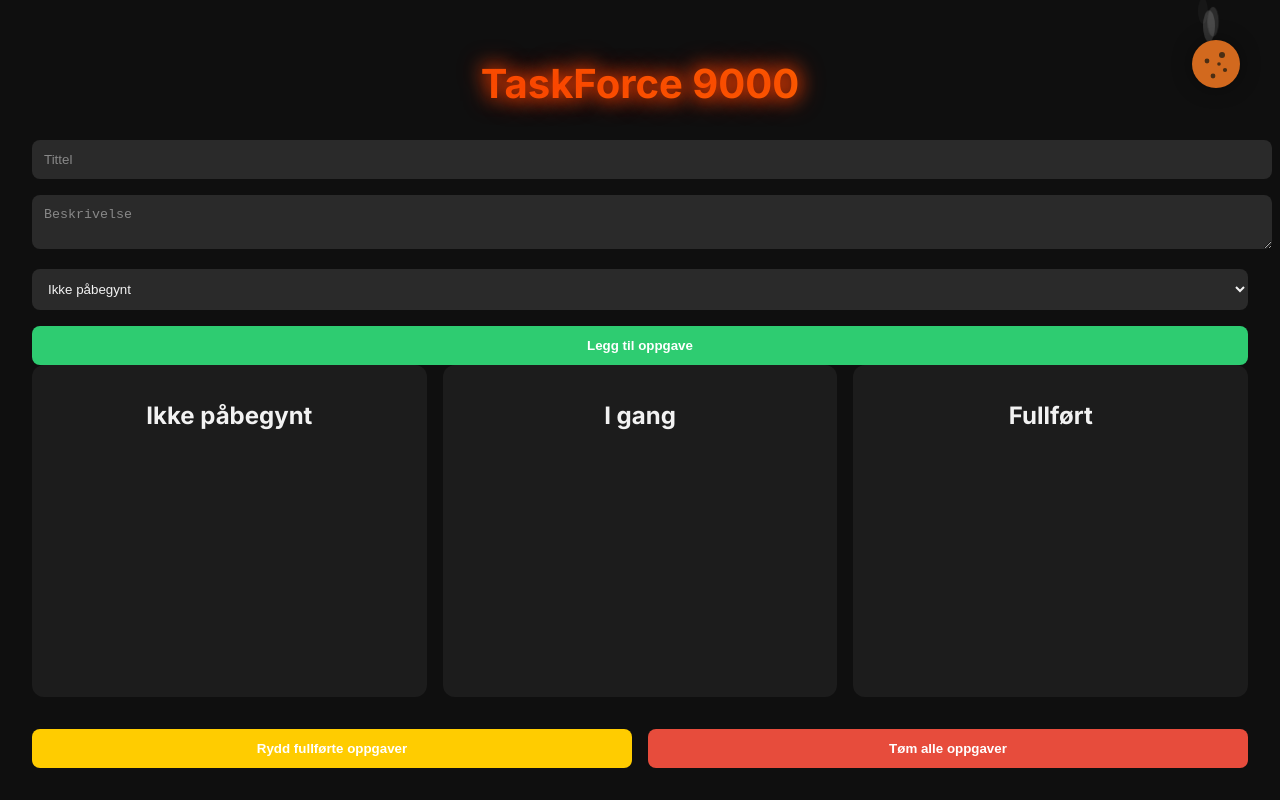
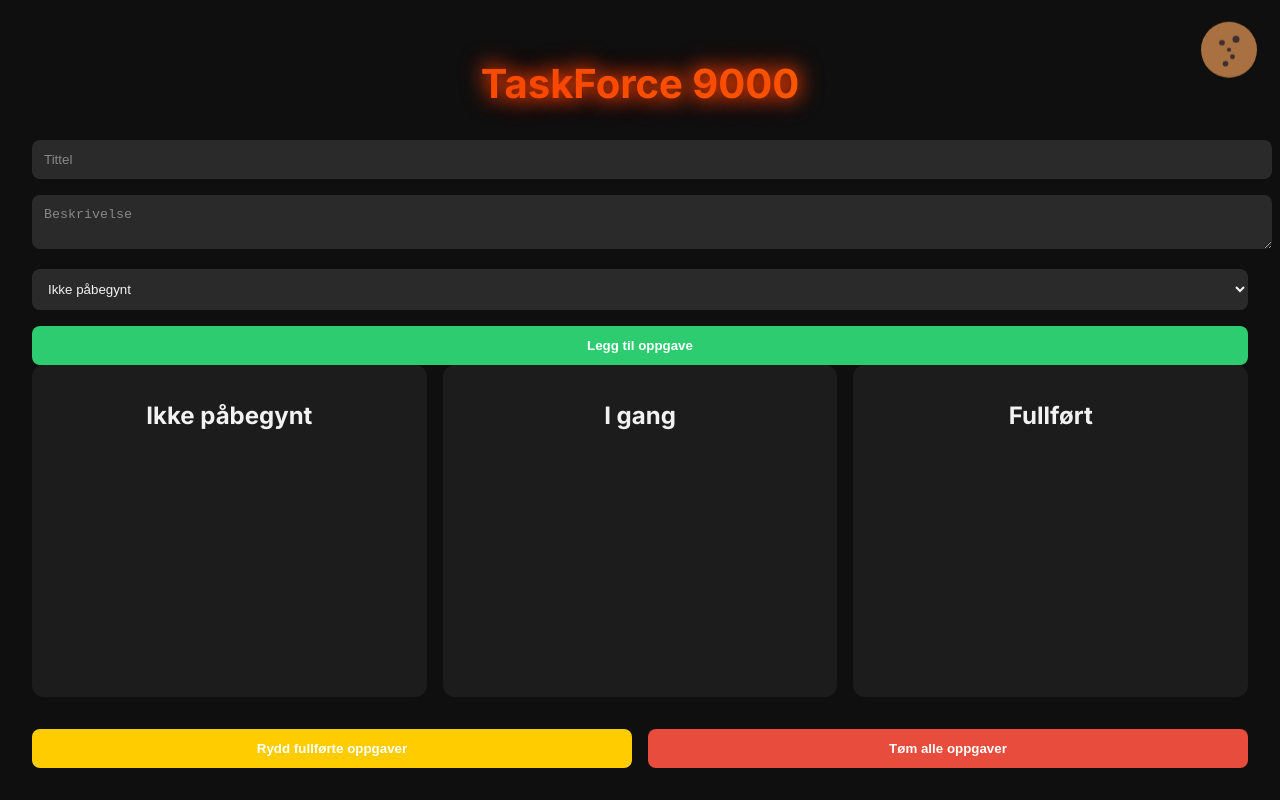
Before and after one commit to Marcus-Kodehode/TaskForce-9000, a React (Vite) app: page / in a window 1280 px wide. Built offline with nearby package versions, Linux system fonts and the light colour scheme.

Commit message:
cookie-fix

```diff
--- a/src/components/Cookie/CookieWithSteam.css
+++ b/src/components/Cookie/CookieWithSteam.css
@@ -1,66 +1,67 @@
 .cookie-container {
   position: fixed;
-  top: 1.5rem; /* justert høyde */
-  right: 1.5rem;
-  z-index: 9999;
-  width: 80px;
-  height: 80px;
-  display: flex;
-  justify-content: center;
-  align-items: center;
+  top: 1rem;
+  right: 1rem;
+  z-index: 999;
+  width: 70px;
+  height: 70px;
+  animation: float 3s ease-in-out infinite;
 }
 
+/* Cookie styling */
 .cookie {
-  width: 60px;
-  height: 60px;
-  filter: drop-shadow(0 0 10px rgba(0, 0, 0, 0.4));
+  width: 100%;
+  height: auto;
+  transition: transform 0.3s ease;
+  cursor: pointer;
   z-index: 2;
-  transition: transform 0.4s ease-in-out;
+  position: relative;
 }
 
-.cookie:hover {
-  transform: rotate(20deg) scale(1.05);
+.cookie-container:hover .cookie {
+  transform: rotate(-10deg) scale(1.05);
 }
 
-/* Steam animations */
+/* Damp (nå bak kjeksen) */
 .steam {
   position: absolute;
-  width: 10px;
-  height: 24px;
-  background: rgba(255, 255, 255, 0.3);
+  width: 12px;
+  height: 30px;
+  background: rgba(255, 255, 255, 0.2);
   border-radius: 50%;
-  animation: rise 3s ease-in-out infinite;
+  animation: rise 2.5s infinite ease-in-out;
   z-index: 1;
-  opacity: 0;
 }
 
 .steam1 {
-  top: 10px; /* før: -10px */
-  left: 22px;
+  left: 15px;
   animation-delay: 0s;
 }
 .steam2 {
-  top: 10px; /* før: -15px */
-  left: 32px;
-  animation-delay: 0.5s;
+  left: 25px;
+  animation-delay: 0.3s;
 }
 .steam3 {
-  top: 10px; /* før: -20px */
-  left: 28px;
-  animation-delay: 1s;
+  left: 35px;
+  animation-delay: 0.6s;
 }
 
 @keyframes rise {
   0% {
-    transform: translateY(0) scaleX(0.8) scaleY(1);
-    opacity: 0.3;
-  }
-  50% {
-    opacity: 0.5;
-    transform: translateY(-20px) scaleX(1.2) scaleY(1.3);
+    transform: translateY(0) scale(1);
+    opacity: 0.4;
   }
   100% {
-    transform: translateY(-40px) scaleX(0.9) scaleY(1);
+    transform: translateY(-40px) scale(1.2);
     opacity: 0;
   }
 }
+
+@keyframes float {
+  0%, 100% {
+    transform: translateY(0);
+  }
+  50% {
+    transform: translateY(-5px);
+  }
+}
--- a/src/components/Cookie/CookieWithSteam.jsx
+++ b/src/components/Cookie/CookieWithSteam.jsx
@@ -1,26 +1,57 @@
-// src/components/Cookie/CookieWithSteam.jsx
+import { useState } from 'react';
 import './CookieWithSteam.css';
 
 function CookieWithSteam() {
+  const [isEaten, setIsEaten] = useState(false);
+
+  const handleClick = () => {
+    setIsEaten((prev) => !prev); // 👈 Toggle mellom bit og hel cookie
+  };
+
   return (
-    <div className="cookie-container">
-      {/* Steam animation */}
-      <div className="steam steam1" />
-      <div className="steam steam2" />
-      <div className="steam steam3" />
+    <div className="cookie-container" onClick={handleClick}>
+      {/* 🔥 Steam vises kun når den er spist */}
+      {isEaten && (
+        <>
+          <div className="steam steam1" />
+          <div className="steam steam2" />
+          <div className="steam steam3" />
+        </>
+      )}
 
-      {/* SVG Cookie */}
+      {/* 🍪 Cookie */}
       <svg
         className="cookie"
         viewBox="0 0 100 100"
         xmlns="http://www.w3.org/2000/svg"
       >
-        <circle cx="50" cy="50" r="40" fill="#D2691E" />
-        <circle cx="35" cy="45" r="4" fill="#4B2E14" />
-        <circle cx="60" cy="35" r="5" fill="#4B2E14" />
-        <circle cx="65" cy="60" r="3.5" fill="#4B2E14" />
-        <circle cx="45" cy="70" r="4" fill="#4B2E14" />
-        <circle cx="55" cy="50" r="3" fill="#4B2E14" />
+        {isEaten ? (
+          // Bit av cookie
+          <path
+            d="
+              M30 20
+              Q32 25 36 20
+              Q40 25 44 20
+              Q48 25 52 20
+              Q56 25 60 20
+              Q64 25 68 20
+              Q72 25 75 20
+              A40 40 0 1 1 30 20
+              Z
+            "
+            fill="#A97142"
+          />
+        ) : (
+          // Hel cookie
+          <circle cx="50" cy="50" r="40" fill="#A97142" />
+        )}
+
+        {/* 🍫 Chocolate chips */}
+        <circle cx="40" cy="40" r="4" fill="#3B2F2F" />
+        <circle cx="60" cy="35" r="5" fill="#3B2F2F" />
+        <circle cx="55" cy="60" r="3.5" fill="#3B2F2F" />
+        <circle cx="45" cy="70" r="4" fill="#3B2F2F" />
+        <circle cx="50" cy="50" r="3" fill="#3B2F2F" />
       </svg>
     </div>
   );
```
